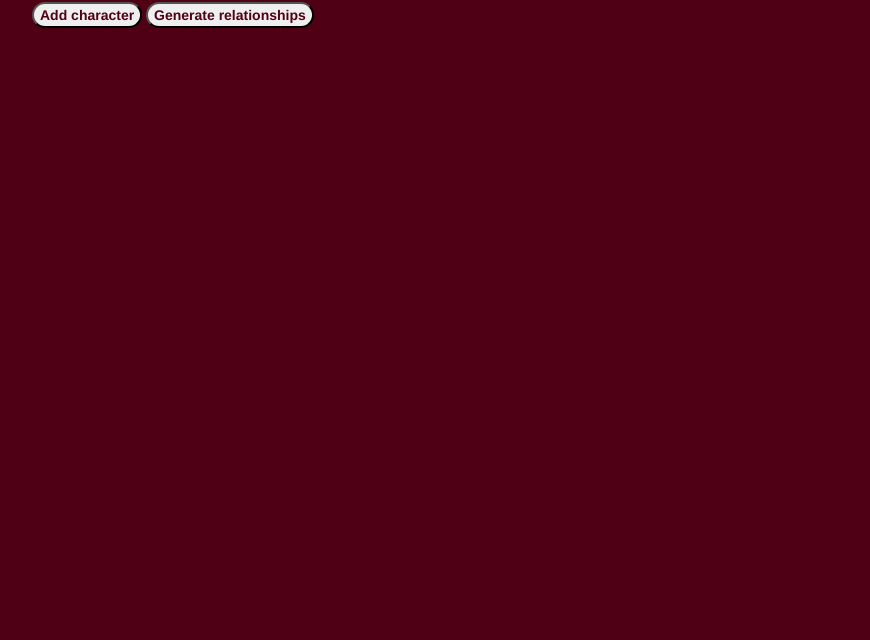
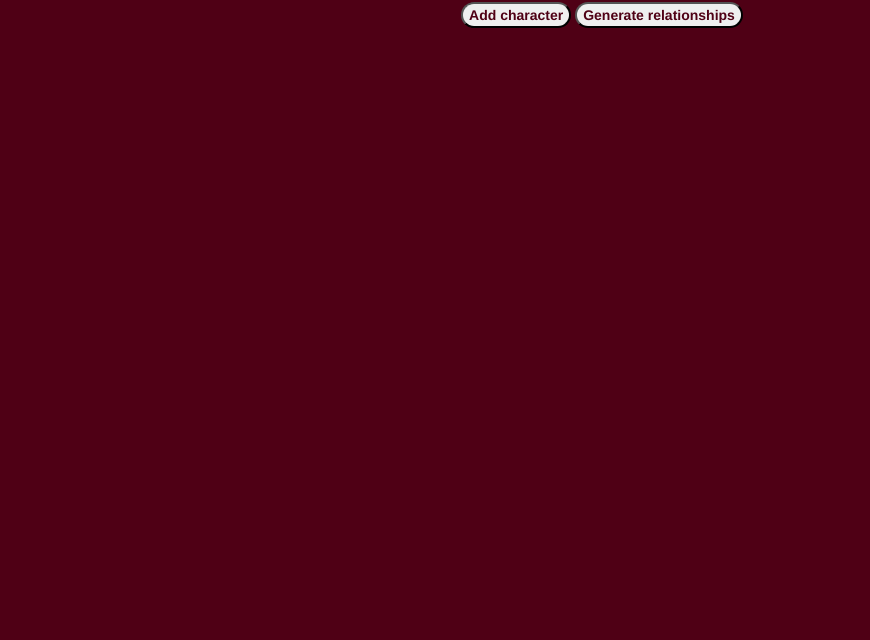
Before and after one commit to AmyJacobs/story-generator2, a plain HTML site: page index.html in a window 1280 px wide. Shown: the part 160-800 px from the top of the page, without its empty margins (38-908 px from the left). Drawn offline with Linux system fonts and the light colour scheme.

Commit message:
Center buttons

```diff
--- a/css/styles.css
+++ b/css/styles.css
@@ -62,6 +62,14 @@ h2 {
   margin-bottom: 208px;
 }
 
+#button-box {
+  text-align: center;
+}
+
+#buttons {
+  display: inline-block;
+}
+
 #relationships {
   width: 52%;
   margin-left: 234px;
--- a/index.html
+++ b/index.html
@@ -11,7 +11,12 @@
   <body>
     <h1>Story Generator</h1>
     <div class="container">
-      <button type="button" class="add-button">Add character</button> <button type="button" class="rel-button">Generate relationships</button>
+      <div id="button-box">
+        <div id="buttons">
+          <button type="button" class="add-button">Add character</button>
+          <button type="button" class="rel-button">Generate relationships</button>
+        </div>
+      </div>
       <div class="row" id="relationships"></div>
       <div class="row" id="relationshipsVert">
       </div>
```
